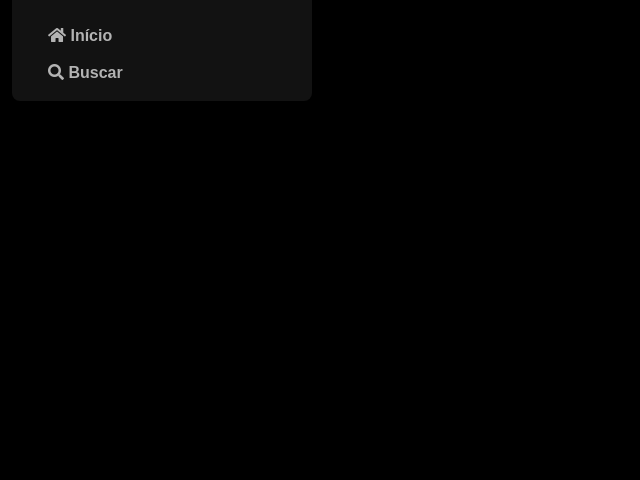
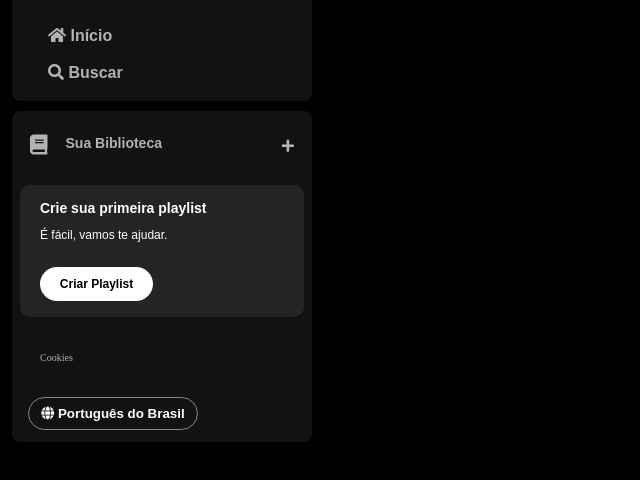
Before and after one commit to gui-tupinamba/SPOTIFY-IMERSAO-ALURA, a plain HTML site: page index.html in a window 1280 px wide. Shown: the part 74-554 px from the top of the page, without its empty margins (0-640 px from the left). Drawn offline with Linux system fonts and the light colour scheme.

Commit message:
Update-Aula02

```diff
--- a/index.html
+++ b/index.html
@@ -3,7 +3,8 @@
 <head>
     <meta charset="UTF-8">
     <meta name="viewport" content="width=device-width, initial-scale=1.0">
-    <title>Spotify Imersão</title>
+    <title>Meu Spotify</title>
+    <link rel="shortcut icon" href="assets/icons/favicon.png" type="image/x-icon">
 
     <link rel="stylesheet" href="reset.css">
     <link rel="stylesheet" href="styles.css">
@@ -17,7 +18,7 @@
 </head>
 <body>
     <div class="sidebar">
-        <nav class="sidebar_navigation">
+        <nav class="sidebar__navigation">
             <div class="logo">
                 <a href="">
                     <img src="assets/icons/logo-spotify.png" alt="Logo Spotify">
@@ -38,6 +39,33 @@
                 </li>
             </ul>
         </nav>
+        <div class="library">
+            <div class="library__content">
+                <button class="library__button">
+                    <span class="fa fas fa-book"></span>
+                    <span>Sua Biblioteca</span>
+                </button>
+                <span class="fa fa-plus"></span>
+            </div>
+            <section class="section-playlist">
+                <div class="section-playlist__content">
+                    <span class="text title">Crie sua primeira playlist</span>
+                    <span class="text subtitle">É fácil, vamos te ajudar.</span>
+                    <button class="section-playlist__button">
+                        <span>Criar Playlist</span>
+                    </button>
+                </div>
+            </section>
+            <div class="cookies">
+                <a href="">Cookies</a>
+            </div>
+            <div class="languages">
+                <button class="languages__button">
+                    <span class="fa fa-globe"></span>
+                    <span>Português do Brasil</span>
+                </button>
+            </div>
+        </div>
     </div>
 </body>
 </html>
--- a/styles.css
+++ b/styles.css
@@ -1,12 +1,12 @@
-body {
+body{
     background-color: #000;
 }
 
-h1 {
+h1{
     color: #fff;
 }
 
-.sidebar {
+.sidebar{
     position: fixed;
     top: 0;
     left: 0;
@@ -15,37 +15,162 @@ h1 {
     width: 300px;
 }
 
-.sidebar_navigation {
+.sidebar__navigation{
     background-color: #121212;
     border-radius: 8px;
     padding: 16px 0 0 16px;
 }
 
-.sidebar_navigation .logo {
+.sidebar__navigation .logo{
     background-color: #121212;
     display: flex;
     border-radius: 8px;
     padding: 16px 0 0 16px;
 }
 
-.sidebar_navigation .logo img {
+.sidebar__navigation .logo img{
     width: 80px;
 
 }
 
-.sidebar nav ul {
+.sidebar nav ul{
     margin-top: 20px;
     padding: 0 20px 10px 20px;
 }
 
-.sidebar ul li {
+.sidebar ul li{
     padding: 10px 0;
 }
 
-.sidebar nav ul li a {
+.sidebar nav ul li a{
     color: #b3b3b3;
     text-decoration: none;
     font-weight: 600;
     font-size: 14;
     font-family: "DM Sans", sans-serif;
 }
+
+.library{
+    background-color: #121212;
+    border-radius: 8px;
+    display: flex;
+    justify-content: space-between;
+    flex-direction: column;
+    padding: 4px 8px;
+    color: #b3b3b3;
+    font-weight: 600;
+    font-size: 14px;
+    margin-top: 10px;
+}
+
+.library .library__content{
+    display: flex;
+    justify-content: space-between;
+}
+
+.library .library__button{
+    display: flex;
+    margin-right: 10px;
+    color: #b3b3b3;
+    background-color: transparent;
+    border: 0px;
+    font-size: 14px;
+    font-weight: 700;
+    font-family: "DM Sans", sans-serif;
+    text-align: center;
+    text-decoration: none;
+    text-transform: none;
+    padding: 20px 10px;
+    cursor: pointer
+}
+
+.library .library__button .fa{
+    font-size: 20px;
+    margin-right: 10px;
+    font-weight: 300;
+    padding-right: 8px;
+}
+
+.library .library__content .fa-plus{
+    margin: 24px 10px;
+    cursor: pointer;
+}
+
+.section-playlist{
+    display: flex;
+    align-items: flex-start;
+    justify-content: space-between;
+    gap: 20px;
+    background-color: #242424;
+    color: #b3b3b3;
+    font-weight: 600;
+    font-size: 14px;
+    margin: 8px 0px;
+    padding: 16px 20px;
+    border-radius: 10px;
+}
+
+.section-playlist .section-playlist__content{
+    display: flex;
+    flex-direction: column;
+}
+
+.section-playlist__content .text{
+    padding-bottom: 14px;
+    color: #fff;
+    font-family: "DM Sans", sans-serif;
+}
+
+.section-playlist__content .title{
+    font-weight: 700;
+}
+
+.section-playlist__content .subtitle{
+    font-weight: 500;
+    font-size: 12px;
+}
+
+.section-playlist__content .section-playlist__button{
+    display: flex;
+    justify-content: center;
+    background-color: #fff;
+    color: #000;
+    border-radius: 20px;
+    font-size: 12px;
+    font-weight: 700;
+    font-family: "DM Sans", sans-serif;
+    text-decoration: none;
+    text-transform: none;
+    padding: 10px;
+    margin-top: 12px;
+    border: 0;
+    width: 113px;
+    cursor: pointer;
+}
+
+.sidebar .cookies{
+    margin: 25px 20px;
+}
+
+.sidebar .cookies a{
+    color: #b3b3b3;
+    font-weight: 500;
+    font-size: 10px;
+    text-decoration: none;
+}
+
+.sidebar .cookies a:hover{
+    text-decoration: underline;
+}
+
+.languages .languages__button{
+    background-color: transparent;
+    border: 1px solid #878787;
+    color: #fff;
+    font-weight: bold;
+    cursor: pointer;
+    width: 170px;
+    margin: 8px;
+    padding: 8px;
+    border-radius: 20px;
+}
```
